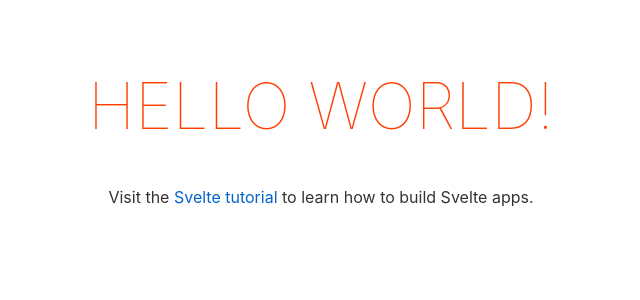
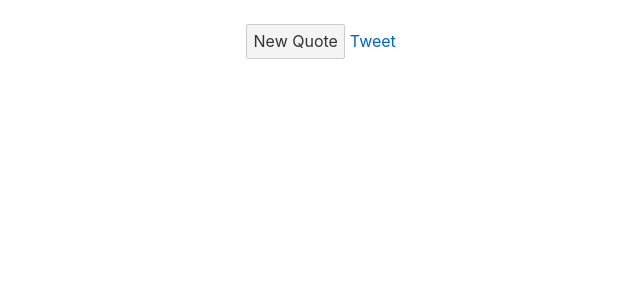
Before and after one commit to Quargle/random-quotes-svelte, a Svelte app: page / in a window 1280 px wide. Shown: the top 300 px of the page, without its empty margins (319-959 px from the left). Built offline with nearby package versions, Linux system fonts and the light colour scheme.

Commit message:
Initial frame of page in place

```diff
--- a/src/App.svelte
+++ b/src/App.svelte
@@ -1,10 +1,26 @@
 <script lang="ts">
-	export let name: string;
+	let quote:string = "";
+	let author:string = "";
+
+
 </script>
 
+<svelte:head>
+	<title>Random Quote Machine</title>
+</svelte:head>
+
 <main>
-	<h1>Hello {name}!</h1>
-	<p>Visit the <a href="https://svelte.dev/tutorial">Svelte tutorial</a> to learn how to build Svelte apps.</p>
+
+
+	<div id="quote-box">	</div>
+	<div id="text"></div>
+	<div id="author"></div>
+	<div id="buttons">
+		<button id="new-quote">New Quote</button>
+		<a id="tweet-quote" href="https://www.twitter.com/intent/tweet">Tweet</a>
+	</div>
+
+
 </main>
 
 <style>
```
